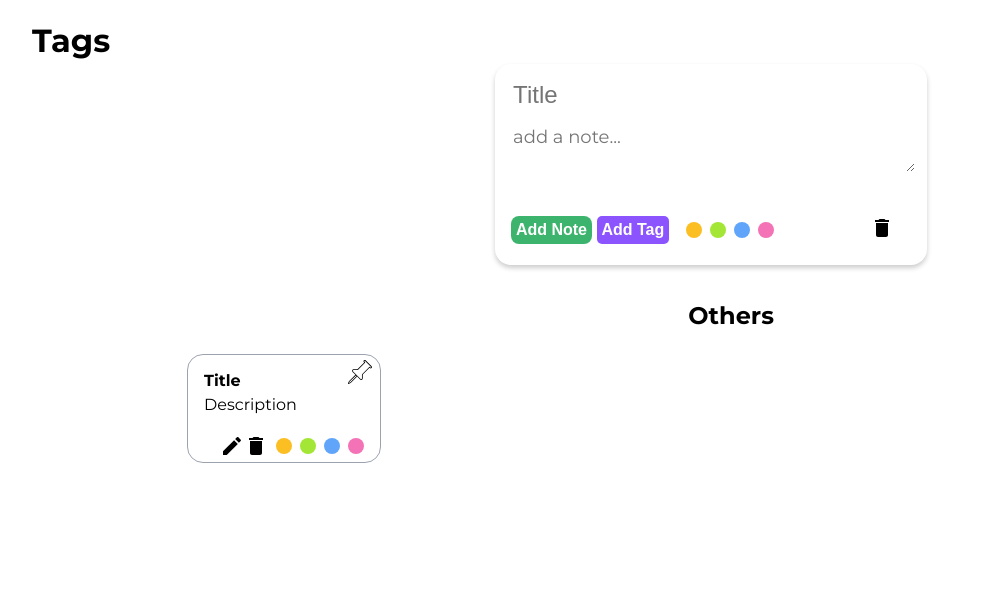
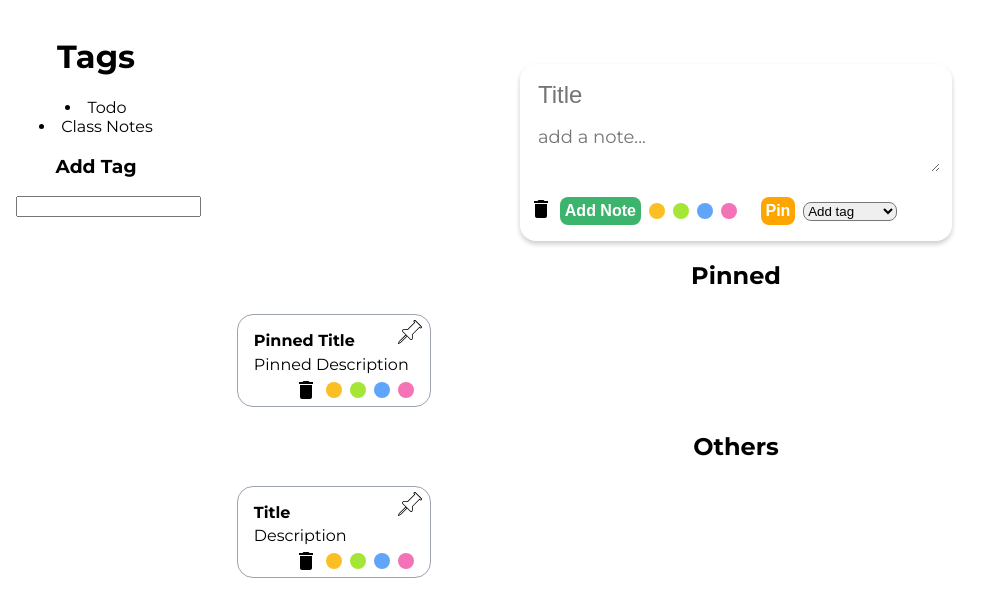
Before and after one commit to amansethi00/gkeep_react, a React (Create React App) app: page / in a window 1280 px wide. Both pictures are taken after a click on the element "add note". Shown: the top 616 px of the page, without its empty margins (0-1001 px from the left). Built offline with nearby package versions, Linux system fonts and the light colour scheme.

Commit message:
refactor code into components and reduced pinnedTodos state

```diff
--- a/src/App.js
+++ b/src/App.js
@@ -4,38 +4,48 @@ import {useState} from "react";
 import {v4 as uuidv4} from "uuid";
 
 import {Input} from "./components/Input";
-import {Todo} from "./components/Todo";
+import {Sidebar} from "./components/Sidebar";
+import {Main} from "./components/Main";
 const todo = [
   {
     id: uuidv4(),
     title: "Title",
     description: "Description",
-    complete: false,
     pin: false,
-    label: "",
-    bgColor: "",
+
+    edit: false,
+    tags: "",
+  },
+  {
+    id: uuidv4(),
+    title: "Pinned Title",
+    description: "Pinned Description",
+    pin: true,
+
+    edit: false,
+    tags: "",
+  },
+];
+
+function App() {
+  const [input, showInput] = useState(false);
+  const [userinput, setUserinput] = useState({
     edit: false,
     tags: [],
-  },
-];
-function App() {
-  const [input, showInput] = useState(false);
-  const [userinput, setUserinput] = useState({edit: false, tags: []});
+    pin: false,
+  });
   const [todos, setTodos] = useState(todo);
-  const [pinnedTodos, setPinnedTodos] = useState([]);
-  const [tag, setTag] = useState({
-    state: false,
-    tags: ["todo", "add to class notes"],
-  });
+  const [tags, setTags] = useState([
+    {id: 1, name: "Todo", active: false},
+    {id: 2, name: "Class Notes", active: false},
+  ]);
   // console.log(todos);
   // console.log(pinnedTodos);
   // console.log(tag);
   return (
     <div className="App">
       <div className="gkeep">
-        <div className="sidebar">
-          <h1>Tags</h1>
-        </div>
+        <Sidebar setTags={setTags} tags={tags} />
         <div className="keep-container">
           {input === false ? (
             <div className="addNote" onClick={() => showInput(true)}>
@@ -48,53 +58,13 @@ function App() {
               userinput={userinput}
               setUserinput={setUserinput}
               setTodos={setTodos}
-              setPinnedTodos={setPinnedTodos}
               todos={todos}
-              setTag={setTag}
-              tag={tag}
+              tags={tags}
             />
           )}
-          <ul>
-            <div className="todo-view">
-              {/* Pinned Notes */}
-              {pinnedTodos.length > 0 ? <h2>Pinned Notes</h2> : <></>}
-              <div className="todo-pinned">
-                {pinnedTodos.map((prev) => {
-                  return (
-                    <li key={prev.id}>
-                      <Todo
-                        prev={prev}
-                        setPinnedTodos={setPinnedTodos}
-                        todos={todos}
-                        pinnedTodos={pinnedTodos}
-                        setTodos={setTodos}
-                      />
-                    </li>
-                  );
-                })}
-              </div>
-              <h2>Others</h2>
-              <div className="todo-others">
-                {/* Other notes */}
-                {todos.map((prev) => {
-                  return (
-                    <li key={prev.id}>
-                      <Todo
-                        prev={prev}
-                        setPinnedTodos={setPinnedTodos}
-                        todos={todos}
-                        pinnedTodos={pinnedTodos}
-                        setTodos={setTodos}
-                      />
-                    </li>
-                  );
-                })}
-              </div>
-            </div>
-          </ul>
+          <Main setTodos={setTodos} todos={todos} tags={tags} />
         </div>
       </div>
-      <div className="pin"></div>
     </div>
   );
 }
--- a/src/components/Footer.js
+++ b/src/components/Footer.js
@@ -1,11 +1,5 @@
-// import {FontAwesomeIcon} from "@fortawesome/react-fontawesome";
-// import {faCoffee} from "@fortawesome/free-solid-svg-icons";
 import {ReactComponent as Delete} from "../svg/delete-24px.svg";
-import {ReactComponent as Edit} from "../svg/mode-24px.svg";
-import {ReactComponent as Add} from "../svg/add-24px.svg";
-// import {ReactComponent as Add} from "../svg/add-24px.svg";
 import "./index.css";
-
 export function Footer({id, setTodos, edit}) {
   const clickHandler = (id) => {
     setTodos((todo) => todo.filter((e) => e.id !== id));
@@ -17,28 +11,9 @@ export function Footer({id, setTodos, edit}) {
       )
     );
   };
-  const editHandler = (id) => {
-    setTodos((todo) =>
-      todo.map((e) => (e.id === id ? {...e, edit: !e.edit} : e))
-    );
-  };
-
   return (
     <div className="footer">
-      {/* <spanclassName="delete"> */}
-      {/* <FontAwesomeIcon icon={faCoffee} /> */}
-
-      {edit === false ? (
-        <Edit className="delete-svg" onClick={() => editHandler(id)} />
-      ) : (
-        // <Add onClick={() => editHandler(id)} />
-        <button className="button-edit" onClick={() => editHandler(id)}>
-          <Add></Add>
-        </button>
-      )}
-
       <Delete onClick={() => clickHandler(id)} className="delete-svg" />
-      {/* </spanclassName=> */}
       <span
         onClick={() => changeColor(id, "#fbbf24")}
         className="color color-1 "
@@ -55,8 +30,6 @@ export function Footer({id, setTodos, edit}) {
         onClick={() => changeColor(id, "#f472b6")}
         className="color color-4"
       ></span>
-      {/* <Add className="addLabel-icon">+</Add>
-       */}
     </div>
   );
 }
--- a/src/components/Input.js
+++ b/src/components/Input.js
@@ -1,15 +1,16 @@
 import {v4 as uuidv4} from "uuid";
 import {ReactComponent as Delete} from "../svg/delete-24px.svg";
+
 export function Input({
   input,
   showInput,
   userinput,
   setUserinput,
   setTodos,
-  setPinnedTodos,
+
   todos,
-  setTag,
-  tag,
+  setTags,
+  tags,
 }) {
   const inputTitleHandler = (event) => {
     setUserinput({
@@ -28,38 +29,26 @@ export function Input({
   };
   const addButtonHandler = () => {
     if (userinput.description && userinput.title) {
-      setTodos([...todos, userinput]);
-      setUserinput({edit: false, tags: []});
+      setTodos([userinput, ...todos]);
+      setUserinput({edit: false, pin: false});
       showInput(!input);
-      setTag({...tag, state: false});
     } else {
       alert("Please enter title and/or description");
     }
   };
   const closeButtonHandler = () => {
     showInput(!input);
-    setUserinput({edit: false, tags: []});
-    setTag({...tag, state: false});
+    setUserinput({edit: false, pin: false});
   };
   const changeColor = (color) => {
     setUserinput({...userinput, color: color});
   };
-  const toggleTagButton = () => {
-    setTag({...tag, state: !tag.state});
+
+  const pinbuttonhandler = () => {
+    setUserinput({...userinput, pin: !userinput.pin});
   };
-  const addToTag = (event) => {
-    if (event.key === "Enter" && event.target.value !== "") {
-      setTag({...tag, tags: [...tag.tags, event.target.value]});
-    }
-  };
-  const addToTodo = (selectTag) => {
-    console.log(selectTag);
-    if (userinput.tags.filter((s) => s === selectTag).length === 0) {
-      setUserinput({...userinput, tags: [...userinput.tags, selectTag]});
-    }
-  };
-  console.log(userinput);
   //   console.log(tag);
+
   return (
     <div>
       <div className="input-div" style={{backgroundColor: userinput.color}}>
@@ -75,40 +64,16 @@ export function Input({
             onChange={inputDescriptionHandler}
           ></textarea>
         </div>
-        <div className="tag-view">
+        {/* <div className="tag-view">
           {userinput.tags.map((x) => {
             return <span className="tag-selected">#{x}</span>;
           })}
-        </div>
+        </div> */}
         <div className="footer-input">
-          {" "}
           <button onClick={addButtonHandler} className="button-add">
             Add Note
           </button>
-          {tag.state === false ? (
-            <button className="button-tag" onClick={toggleTagButton}>
-              Add Tag
-            </button>
-          ) : (
-            <button className="button-tag" onClick={toggleTagButton}>
-              Close Tag
-            </button>
-          )}
-          {tag.state ? (
-            <div className="div-addTag">
-              <label>Add label</label>
-              <input onKeyDown={addToTag} className="input-tag"></input>
-              {tag.tags.map((s) => (
-                <button className="button-tag" onClick={() => addToTodo(s)}>
-                  #{s}
-                </button>
-              ))}
-            </div>
-          ) : (
-            <></>
-          )}
           <div className="color-palette">
-            {" "}
             <span
               onClick={() => changeColor("#fbbf24")}
               className="color color-1 "
@@ -129,6 +94,24 @@ export function Input({
               <Delete />
             </span>
           </div>
+          <button className="button-input-pin" onClick={pinbuttonhandler}>
+            {userinput.pin === false ? "Pin" : "Pinned"}
+          </button>
+          <select
+            className="input-tags"
+            onChange={(event) =>
+              setUserinput({...userinput, tags: event.target.value})
+            }
+          >
+            <option>Add tag</option>
+            {tags.map((x) => {
+              return (
+                <option value={x.name} key={x.name}>
+                  {x.name}
+                </option>
+              );
+            })}
+          </select>
         </div>
       </div>
     </div>
--- /dev/null
+++ b/src/components/Main.js
@@ -0,0 +1,60 @@
+import {Todo} from "./Todo.js";
+export function Main({todos, setTodos, tags}) {
+  return (
+    <div className="todo-view">
+      {tags.filter((x) => x.active === true).length === 0 ? (
+        <div>
+          {todos.filter((x) => x.pin === true).length > 0 && (
+            <div>
+              <h2>Pinned</h2>
+              <ul>
+                <div className="todo-others">
+                  {todos
+                    .filter((x) => x.pin === true)
+                    .map((prev) => {
+                      return (
+                        <li key={prev.id}>
+                          <Todo prev={prev} todos={todos} setTodos={setTodos} />
+                        </li>
+                      );
+                    })}
+                </div>
+              </ul>
+            </div>
+          )}
+          <h2>Others</h2>
+          {/* Other notes */}
+          <ul>
+            <div className="todo-others">
+              {todos
+                .filter((x) => x.pin === false)
+                .map((prev) => {
+                  return (
+                    <li key={prev.id}>
+                      <Todo prev={prev} todos={todos} setTodos={setTodos} />
+                    </li>
+                  );
+                })}
+            </div>
+          </ul>
+        </div>
+      ) : (
+        <ul>
+          <div>
+            {todos
+              .filter(
+                (x) => x.tags === tags.filter((x) => x.active === true)[0].name
+              )
+              .map((prev) => {
+                return (
+                  <li key={prev.id}>
+                    <Todo prev={prev} todos={todos} setTodos={setTodos} />
+                  </li>
+                );
+              })}
+          </div>
+        </ul>
+      )}
+    </div>
+  );
+}
--- /dev/null
+++ b/src/components/Sidebar.js
@@ -0,0 +1,40 @@
+import {v4 as uuidv4} from "uuid";
+
+export function Sidebar({tags, setTags}) {
+  const toggleActiveTodo = (id) => {
+    tags.filter((x) => x.active === true).length === 0
+      ? setTags((x) =>
+          x.map((element) =>
+            element.id === id ? {...element, active: !element.active} : element
+          )
+        )
+      : setTags((x) =>
+          x.map((element) =>
+            element.id === id
+              ? {...element, active: !element.active}
+              : {...element, active: false}
+          )
+        );
+  };
+  const addTags = (event) => {
+    if (event.key === "Enter" && event.target.value !== "") {
+      setTags([
+        ...tags,
+        {id: uuidv4(), name: event.target.value, active: false},
+      ]);
+      event.target.value = "";
+    }
+  };
+  return (
+    <div className="sidebar">
+      <h1>Tags</h1>
+      {tags.map((x) => (
+        <li onClick={() => toggleActiveTodo(x.id)}>{x.name}</li>
+      ))}
+      <div>
+        <h3>Add Tag</h3>
+        <input type="text" onKeyDown={addTags}></input>
+      </div>
+    </div>
+  );
+}
--- a/src/components/Todo.js
+++ b/src/components/Todo.js
@@ -1,60 +1,40 @@
 import {Footer} from "./Footer";
 import {ReactComponent as Pin} from "../svg/push-pin.svg";
 
-export function Todo({prev, setPinnedTodos, todos, pinnedTodos, setTodos}) {
+export function Todo({prev, todos, setTodos}) {
   const pinToggler = (id) => {
-    if (todos.filter((e) => e.id === id).length > 0) {
-      setPinnedTodos([...todos.filter((e) => e.id === id), ...pinnedTodos]);
-      setTodos((prev) => prev.filter((e) => e.id !== id));
+    let toToggle = todos.filter((x) => x.id === id);
+    let others = todos.filter((x) => x.id !== id);
+    if (toToggle[0].pin === false) {
+      toToggle[0].pin = true;
+
+      setTodos([...toToggle, ...others]);
     } else {
-      setTodos([...pinnedTodos.filter((e) => e.id === id), ...todos]);
-      setPinnedTodos((prev) => prev.filter((e) => e.id !== id));
+      toToggle[0].pin = false;
+      setTodos([...toToggle, ...others]);
     }
   };
-
   return (
     <div className="todo" style={{backgroundColor: prev.color}}>
       <div className="todo-head">
-        {prev.edit === false ? (
-          <>
         <div className="todo-title" id="title">
           {prev.title}
         </div>
         <div className="todo-description">{prev.description}</div>
-          </>
-        ) : (
-          <>
-            <input
-              defaultValue={prev.title}
-              className="edit-title"
-              id="e-title"
-            ></input>
-            <textarea
-              defaultValue={prev.description}
-              className="edit-description"
-            ></textarea>
-          </>
-        )}
 
         <span onClick={() => pinToggler(prev.id)}>
           <Pin className="pinned-pin" />
         </span>
       </div>
+      {prev.tags?.length > 0 && (
         <div className="todo-tags-view">
-        {prev.tags.map((s) => (
-          <span className="todo-tags">#{s}</span>
-        ))}
+          <span className="todo-tags">#{prev.tags}</span>
         </div>
-
-      <Footer
-        setTodos={
-          todos.filter((e) => e.id === prev.id).length > 0
-            ? setTodos
-            : setPinnedTodos
-        }
-        id={prev.id}
-        edit={prev.edit}
-      />
+      )}
+      {/* <div className="todo-tags-view">
+        <span className="todo-tags">#{prev.tag}</span>
+      </div> */}
+      <Footer setTodos={setTodos} id={prev.id} edit={prev.edit} />
     </div>
   );
 }
--- a/src/components/index.css
+++ b/src/components/index.css
@@ -45,7 +45,7 @@
 }
 .button-close {
   position: relative;
-  left: 6rem;
+  left: 11rem;
   top: 10px;
 }
 
@@ -164,3 +164,27 @@ button:hover {
 .todo-tags-view {
   margin-top: 1rem;
 }
+.button-input-pin {
+  border-radius: 0.5rem;
+  background-color: orange;
+  padding: 0.3rem;
+  color: white;
+}
+.input-tags {
+  margin-left: 0.5rem;
+  border-radius: 0.5rem;
+}
+.sidebar {
+  padding: 1rem;
+}
+
+/* Inline #6 | http://localhost:3000/ */
+
+.footer-input {
+  padding-left: 1.5rem;
+}
+
+.button-close {
+  /* left: 11rem; */
+  left: -13rem;
+}
```
Also changed, not shown: 1 other file (tests, documents, lock files or other folders). Lines whose indentation alone changed are shown as unchanged.
